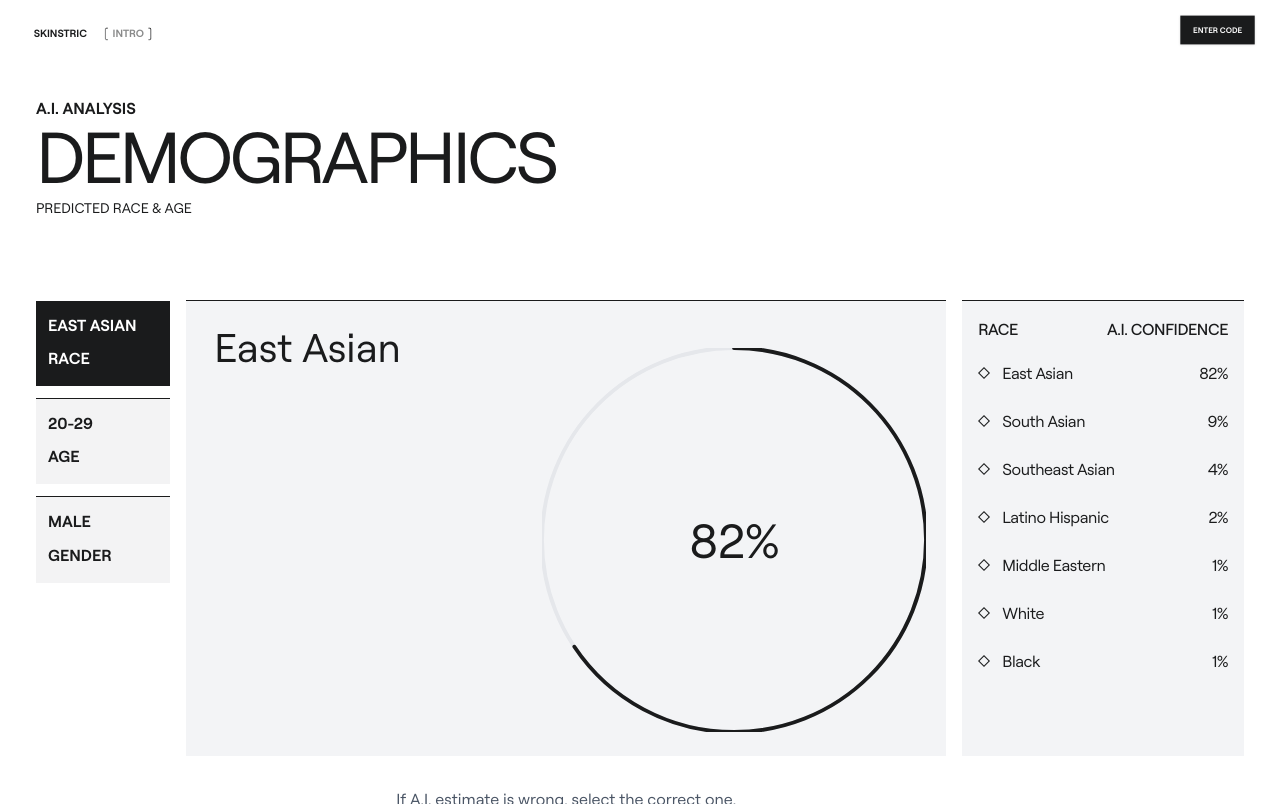
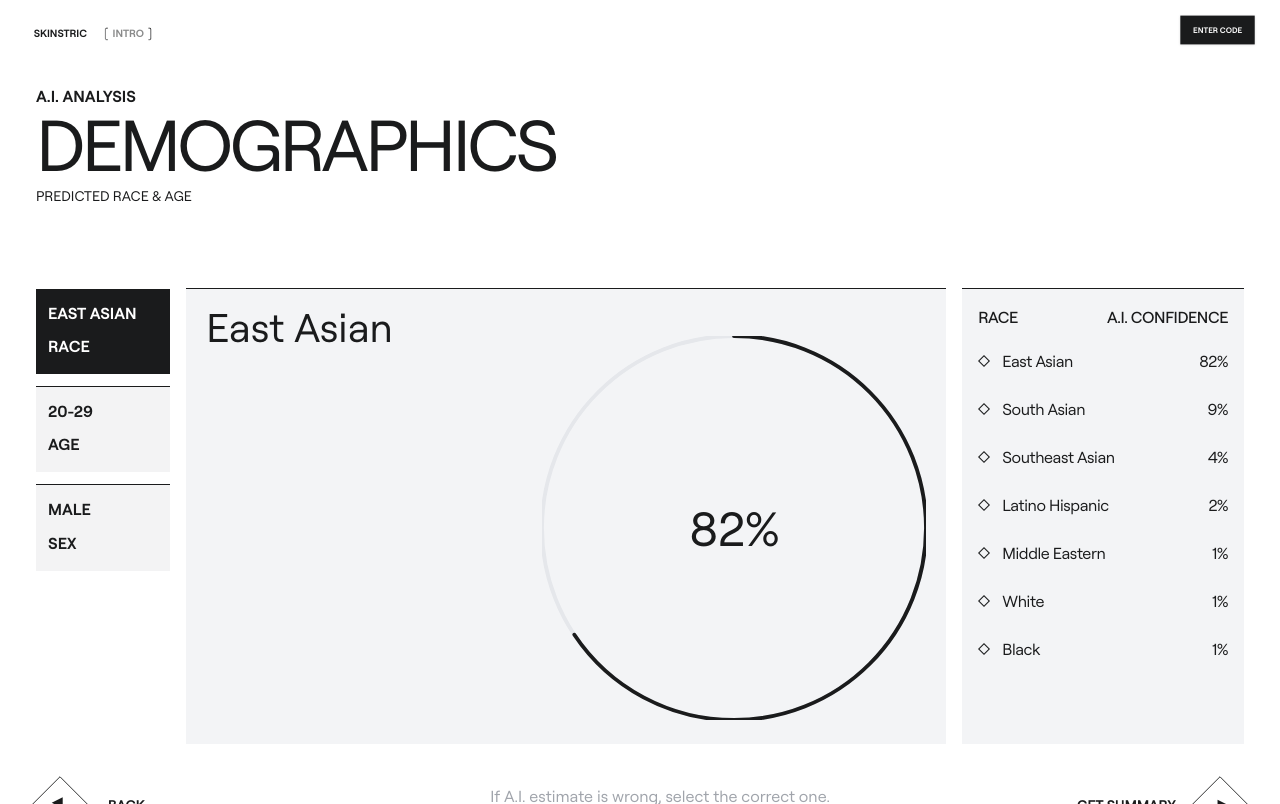
Before and after one commit to worldofwandag/skinstric-wandag, a Next.js app: page /summary in a window 1280 px wide. Built offline with nearby package versions, Linux system fonts and the light colour scheme.

Commit message:
fixed summary and results bottom layout

```diff
--- a/src/app/select/page.tsx
+++ b/src/app/select/page.tsx
@@ -25,7 +25,7 @@ const Page = () => {
         <DiamondButtons diamondImageSrc={DiamondSmall} />
         </div>
 
-        <div className="pt-4 md:pt-18 pb-6 bg-white sticky md:static bottom-40 mb-0 md:mb-0">
+        <div className="pt-4 md:pt-12 pb-8 bg-white sticky md:static bottom-40 mb-0 md:mb-0">
         <div className="flex justify-between max-w-full mx-auto px-13 md:px-9">
           <Link href="/result">
             <BackBtn />
--- a/src/app/summary/page.tsx
+++ b/src/app/summary/page.tsx
@@ -13,7 +13,7 @@ const Page = () => {
           {" "}
           {/* PARENT FOR MIDDLE SECTION */}
           {/* TOP SECTION */}
-          <div className="text-start ml-4 mb-4 md:mb-10 md:ml-0 md:mt-3">
+          <div className="text-start ml-4 mb-4 md:mb-10 md:ml-0">
             <h2 className="text-base md:text-base font-semibold mb-1 leading-[24px]">
               A.I. ANALYSIS
             </h2>
@@ -27,23 +27,26 @@ const Page = () => {
           {/* MIDDLE SECTION */}
           <div className="grid md:grid-cols-[1.5fr_8.5fr_3.15fr] gap-4 mt-10 mb-40 md:gap-4 pb-0 md:pb-0 md:mb-0">
             <div className="bg-white-100 space-y-3 md:flex md:flex-col h-[62%] ">
+              {/* RACE BOX */}
               <div className="p-3 cursor-pointer transition-colors bg-[#1A1B1C] text-white flex-1 flex flex-col justify-between hover:bg-[#E1E1E2] border-t">
                 <p className="text-base font-semibold">EAST ASIAN</p>
                 <h4 className="text-base font-semibold mb-1">RACE</h4>
               </div>
+              {/* AGE BOX */}
               <div className="p-3 cursor-pointer transition-colors bg-[#F3F3F4] flex-1 flex flex-col justify-between hover:bg-[#E1E1E2] border-t">
                 <p className="text-base font-semibold">20-29</p>
                 <h4 className="text-base font-semibold mb-1">AGE</h4>
               </div>
+              {/* SEX BOX */}
               <div className="p-3 cursor-pointer transition-colors bg-[#F3F3F4] flex-1 flex flex-col justify-between hover:bg-[#E1E1E2] border-t">
                 <p className="text-base font-semibold">MALE</p>
-                <h4 className="text-base font-semibold mb-1">GENDER</h4>
+                <h4 className="text-base font-semibold mb-1">SEX</h4>
               </div>
             </div>
 
-            {/* MIDDLE SESCTION WITH CIRCLE */}
+            {/* MIDDLE SECTION WITH CIRCLE */}
             <div className="relative bg-gray-100 p-4 flex flex-col items-center justify-center md:h-[57vh] md:border-t">
-              <p className="hidden md:block md:absolute text-[40px] mb-2 left-7 top-4">
+              <p className="hidden md:block md:absolute text-[40px] mb-2 left-5 top-2">
                 East Asian
               </p>
               {/* HIDDEN UNTIL APPROPRIATE BOX IS CLICKED */}
@@ -84,7 +87,7 @@ const Page = () => {
                   <p className="text-3xl md:text-5xl font-normal">82%</p>
                 </div>
               </div>
-              <p className="md:absolute text-xs text-gray-600 md:text-base font-normal mb-1 leading-[24px] md:bottom-[-13%]">
+              <p className="md:absolute text-xs text-[#A0A4AB] md:text-sm lg:text-base font-normal mb-1 leading-[24px] md:bottom-[-15%] md:left-[22%] lg:left-[30%] xl:left-[40%]  2xl:left-[45%]">
                 If A.I. estimate is wrong, select the correct one.
               </p>
             </div>
@@ -359,12 +362,12 @@ const Page = () => {
               </div>
             </div>
 
-            {/* GENDER PERCENTAGES */}
+            {/* SEX PERCENTAGES */}
             <div className="bg-gray-100 pt-4 pb-4 md:border-t hidden">
               <div className="space-y-0">
                 <div className="flex justify-between px-4">
                   <h4 className="text-base leading-[24px] tracking-tight font-medium mb-2">
-                    GENDER
+                    SEX
                   </h4>
                   <h4 className="text-base leading-[24px] tracking-tight font-medium mb-2">
                     A.I. CONFIDENCE
@@ -406,7 +409,7 @@ const Page = () => {
             </div>
           </div>
           {/* BOTTOM */}
-          <div className="pt-4 md:pt-18 pb-6 bg-white sticky bottom-40 md:static md:bottom-0 mb-8 md:mb-16">
+          <div className="pt-4 md:pt-[37px] pb-6 bg-white sticky bottom-40 md:static md:bottom-0 mb-8 md:mb-16">
             <div className="flex justify-between max-w-full mx-auto px-4 md:px-0">
               <Link href="/select">
                 <BackBtn />
```
